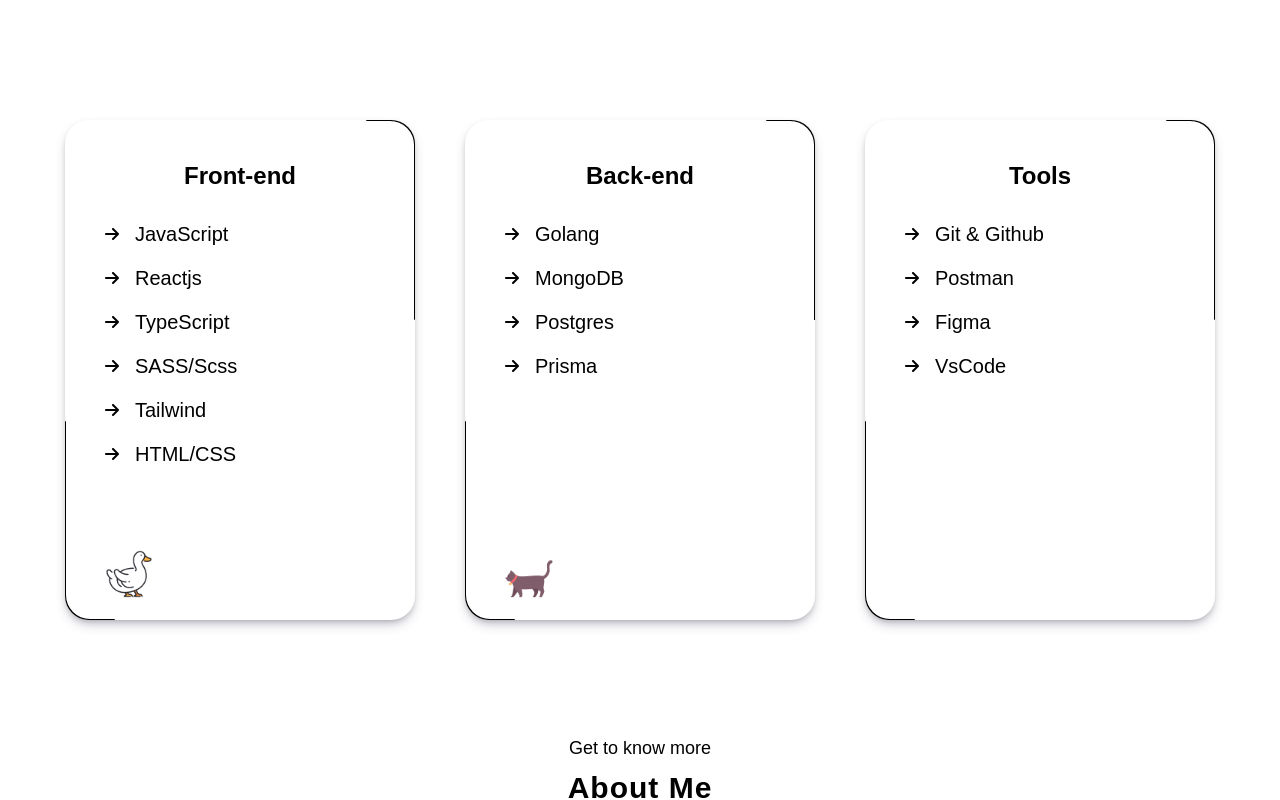
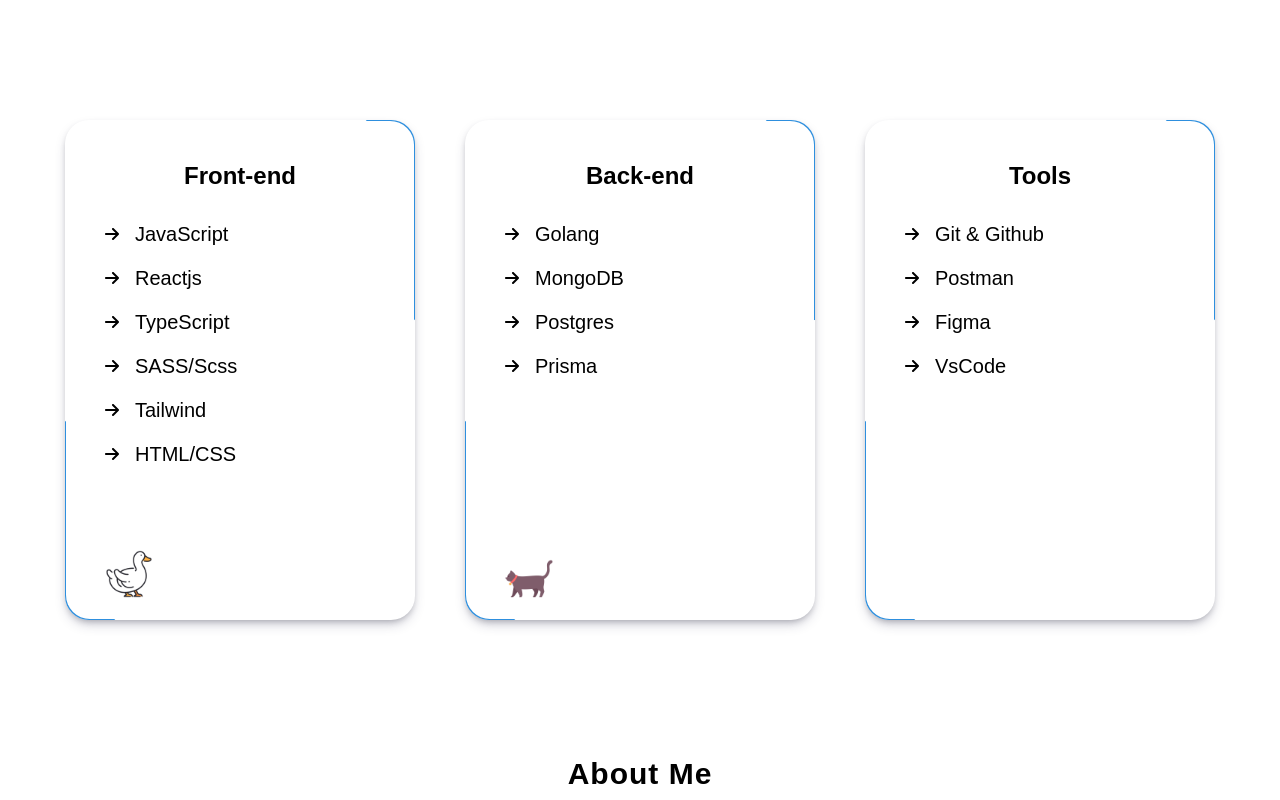
Before and after one commit to smashbrick/portfolio, a React (Vite) app: page / in a window 1280 px wide. Shown: the part 878-1678 px from the top of the page. Built offline with nearby package versions, Linux system fonts and the light colour scheme.

Commit message:
User feedback changes

```diff
--- a/src/components/About.jsx
+++ b/src/components/About.jsx
@@ -30,9 +30,9 @@ const InfoCard = ({ icon, title, details, subtext }) => (
 
 function About() {
 	return (
-		<Section sectionText="Get to know more" sectionTitle="About Me" id="about">
-			<div className="md:grid grid-cols-[1fr_2fr] items-center md:h-[88vh] h-auto p-10 block gap-5">
-				<div className="sm:w-[350px] w-[300px] lg:w-[400px] m-auto relative avatar-class">
+		<Section sectionTitle="About Me" id="about">
+			<div className="lg:grid  grid-cols-[1fr_2fr] items-center md:h-[88vh] h-auto p-10 block gap-5 ">
+				<div className="sm:w-[350px] w-[300px] lg:w-[400px] m-auto lg:m-0 relative avatar-class ">
 					<img src="/avatartion-about.png" alt="Avatar image of author" />
 					<div className="absolute z-[-1] top-[10%]">
 						<img src="/blob.gif" alt="Just a blob icon" />
--- a/src/components/Navbar.jsx
+++ b/src/components/Navbar.jsx
@@ -18,11 +18,17 @@ function Navbar() {
       hidden
       md:flex
 			sticky
+			top-0
       justify-center
       p-5
       text-2xl
+shadow-light
+			bg-white
+			z-20
 			md:h-[12vh]
 			h-[6]
+
+
 			items-center
       "
 			>
@@ -39,7 +45,10 @@ function Navbar() {
 				</nav>
 			</header>
 			{/* //Mobile version */}
-			<header className="md:hidden shadow-light p-3 min-h-[6vh] ">
+			<header
+				className="md:hidden shadow-light p-3 min-h-[6vh] z-20 bg-white	sticky
+			top-0 "
+			>
 				<div
 					className="
 						cursor-pointer flex justify-end "
@@ -61,9 +70,15 @@ function Navbar() {
 					}`}
 				>
 					<nav className="flex flex-col gap-4">
-						<a href="#skills">Skills</a>
-						<a href="#about">About</a>
-						<a href="#projects">Projects</a>
+						<a href="#skills" onClick={() => toggleMenu()}>
+							Skills
+						</a>
+						<a href="#about" onClick={() => toggleMenu()}>
+							About
+						</a>
+						<a href="#projects " onClick={() => toggleMenu()}>
+							Projects
+						</a>
 					</nav>
 				</div>
 			</header>
--- a/src/components/Projects.jsx
+++ b/src/components/Projects.jsx
@@ -33,7 +33,7 @@ const projects = [
 
 function Projects() {
 	return (
-		<Section sectionText="Browse my" sectionTitle="Projects" id="projects">
+		<Section sectionTitle="Projects" id="projects">
 			<div className="flex flex-col lg:h-[88vh] justify-between sm:p-10 p-5">
 				<div className="h-auto  block lg:flex justify-around items-center gap-10">
 					{projects.map((project, index) => (
--- a/src/components/Skills.jsx
+++ b/src/components/Skills.jsx
@@ -44,7 +44,7 @@ const SkillList = ({ category, items, iconSrc }) => (
 
 function Skills() {
 	return (
-		<Section sectionText="Explore my" sectionTitle="Skills" id="skills">
+		<Section sectionTitle="Skills" id="skills">
 			<div className="lg:h-[88vh] h-auto sm:p-10 p-5 block lg:flex justify-around items-center">
 				<SkillList
 					category="Front-end"
--- a/src/index.css
+++ b/src/index.css
@@ -46,6 +46,7 @@ a {
 .nav-links:hover::after,
 .nav-links:focus::after {
 	background-color: theme("colors.primaryBlue");
+
 	width: 100%;
 }
 
@@ -59,7 +60,9 @@ a {
 	position: absolute;
 	width: 50%;
 	height: 180%;
-	background-color: black;
+	background-color: theme("colors.primaryBlue");
+
+	/* //Just changed */
 	transform: rotate(45deg);
 }
 
@@ -147,3 +150,17 @@ a {
 .animated-white:active {
 	transform: translateY(2px); /* Moves the button down by 2px */
 }
+
+#about,
+#skills,
+#projects {
+	scroll-margin-top: 20vh;
+}
+
+@media (min-width: 768px) {
+	#about,
+	#skills,
+	#projects {
+		scroll-margin-top: 12vh;
+	}
+}
--- a/tailwind.config.js
+++ b/tailwind.config.js
@@ -5,7 +5,7 @@ export default {
 		extend: {
 			colors: {
 				secondaryBlack: "#868e96",
-				primaryBlue: "#4DABF7",
+				primaryBlue: "#2e8fde",
 			},
 			boxShadow: {
 				dark: "rgba(50, 50, 93, 0.25) 0px 6px 12px -2px, rgba(0, 0, 0, 0.3) 0px 3px 7px -3px;",
```
